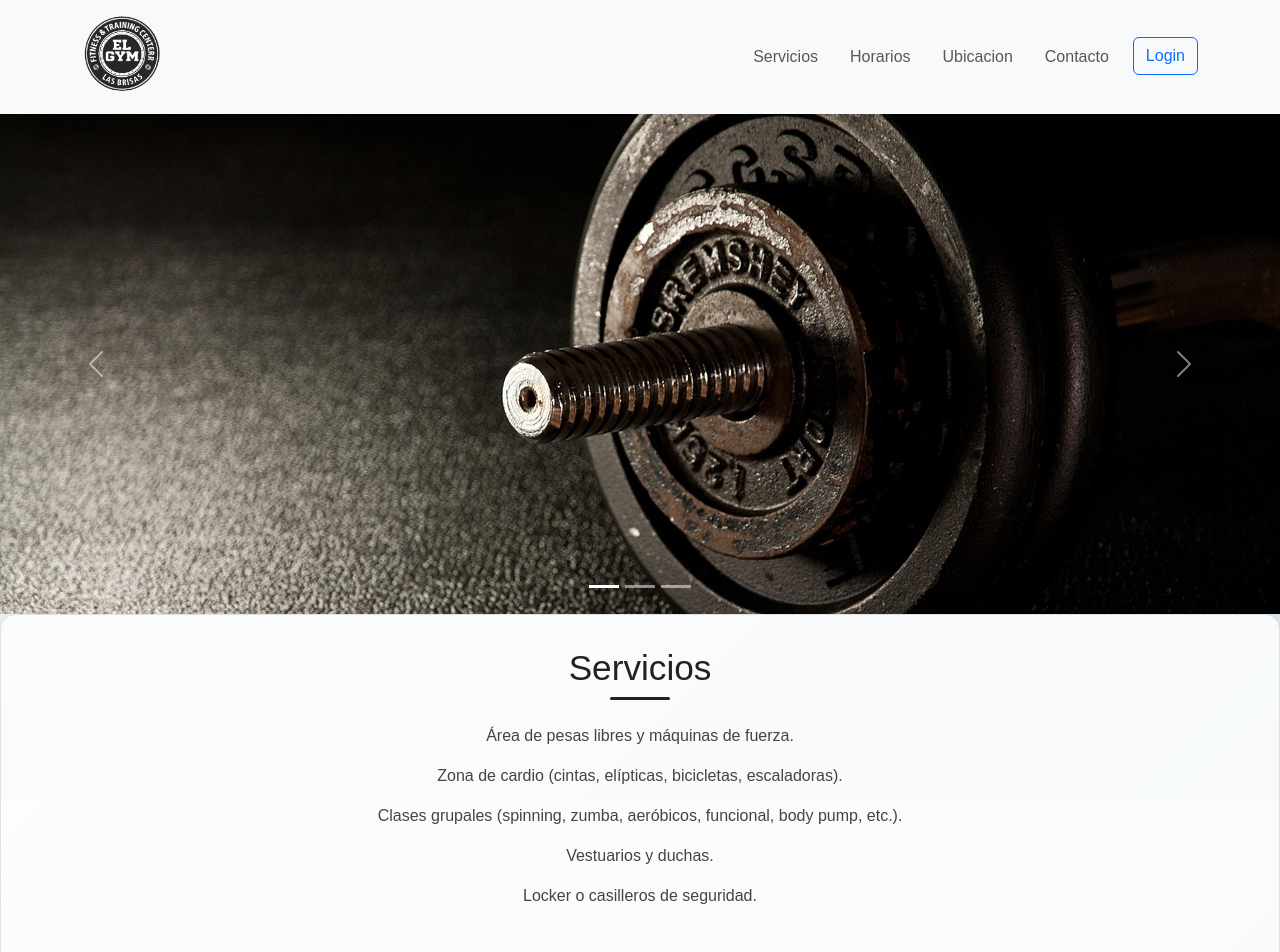
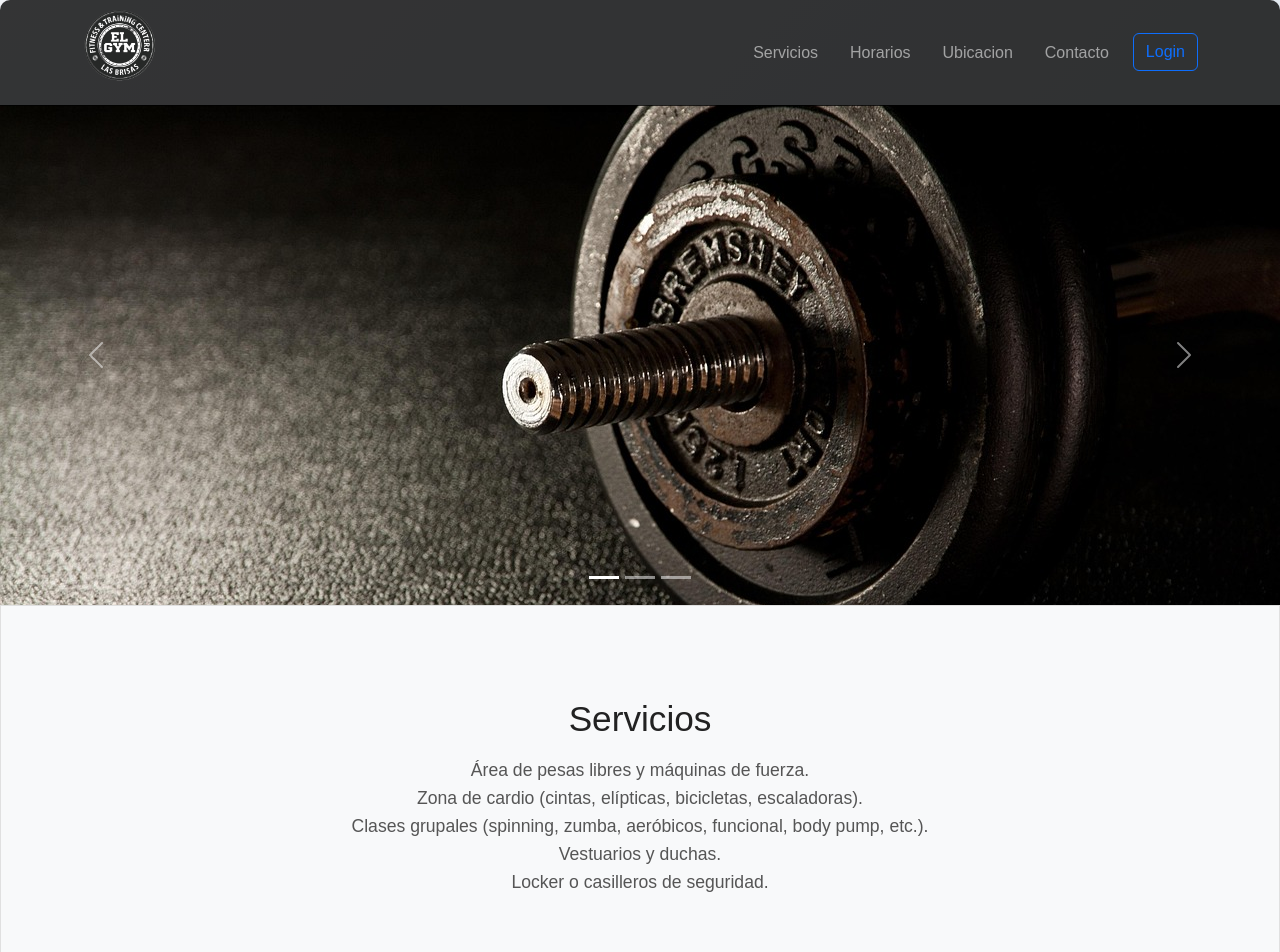
Before and after one commit to dgaitan2025/web_GYM, a React (Vite) app in the folder Frontend/GYM_APP/: page / in a window 1280 px wide. Shown: the top 952 px of the page. Built offline with nearby package versions, Linux system fonts and the light colour scheme.

Commit message:
Se modifica y optimiza codigo de bienvenida

```diff
--- a/Frontend/GYM_APP/package.json
+++ b/Frontend/GYM_APP/package.json
@@ -14,8 +14,7 @@
     "bootstrap": "^5.3.7",
     "react": "^19.1.0",
     "react-dom": "^19.1.0",
-    "react-router-dom": "^7.7.0",
-    "validador-dpi-nit": "^0.9.0"
+    "react-router-dom": "^7.7.0"
   },
   "devDependencies": {
     "@eslint/js": "^9.30.1",
--- a/Frontend/GYM_APP/src/App.jsx
+++ b/Frontend/GYM_APP/src/App.jsx
@@ -1,4 +1,4 @@
-import { BrowserRouter as Router, Routes, Route } from "react-router-dom";
+import { BrowserRouter as Router, Routes, Route,useNavigate } from "react-router-dom";
 import HomeSite from "./Front/HomeSite";
 import Login from "./Front/Login";
 import SiteDinamic from "./Front/SiteDinamic";
--- a/Frontend/GYM_APP/src/Front/HomeSite.css
+++ b/Frontend/GYM_APP/src/Front/HomeSite.css
@@ -1,15 +1,27 @@
 
-/* Ajusta el alto del carrusel */
+html {
+  scroll-padding-top: 105px; /* desplazamiento con anclas */
+}
+
+/* navbar  */
+
+.bg-black-transparent{
+background-color: rgba(0, 0, 0, 0.79);
+border-top-right-radius: 10px;
+border-top-left-radius: 10px;
+}
+
+/* Carousel*/
 .custom-carousel {
   width: 100%;
   height: auto;
+  margin-top: 105px;
   max-height: 500px;
   overflow: hidden;
   margin-bottom: 0;
   padding-bottom: 0;
 }
 
-/* Hace que la imagen se escale sin deformarse */
 .carousel-img {
   width: 100%;
   height: auto;
@@ -17,43 +29,19 @@
   object-fit: cover;
 }
 
-.logo {
-
-
-  align-items: center;
-  gap: 1.5rem; /* espacio entre imagen y texto */
-  padding-top: 0.5rem;
-}
-
-.logo-img {
-
-  width: 80px;  /* ajusta el tamaño */
-  height: 80px;
-  border-radius: 50%; /* ✅ Si quieres que se vea circular */
-  object-fit: cover;
-}
-
-
-
-/* ============================= */
-/* SECCIONES */
-/* ============================= */
+/*secciones*/
 section {
-  scroll-margin-top: 100px;
+  display: flex;
+  flex-direction: column;
+  height: 400px;
   padding: 10rem 1rem;
+  background-color: #f8f9fa;
+  scroll-margin-top: 120px;
   text-align: center;
-  margin: 2rem auto;
-  max-width: 100%;
-  background: #ffffffcc; /* blanco con ligera transparencia */
-  border-radius: 15px;
   box-shadow: 0 8px 20px rgba(0, 0, 0, 0.1);
   border: 1px solid #e0e0e0;
-  transition: transform 0.3s ease, box-shadow 0.3s ease;
-}
-
-section:hover {
-  transform: translateY(-5px);
-  box-shadow: 0 12px 25px rgba(0, 0, 0, 0.2);
+  align-items: center;    /* Centra horizontalmente */
+  justify-content: center; /* Centra verticalmente */
 }
 
 section h2 {
@@ -61,16 +49,7 @@ section h2 {
   color: #222;
   margin-bottom: 1rem;
   position: relative;
-}
 
-section h2::after {
-  content: "";
-  width: 60px;
-  height: 3px;
-  background-color: #222;
-  display: block;
-  margin: 0.5rem auto 0;
-  border-radius: 2px;
 }
 
 section p {
@@ -80,26 +59,3 @@ section p {
   max-width: 800px;
   margin: 0 auto 1rem;
 }
-
-section ul {
-  list-style: none;
-  padding: 0;
-  margin-top: 1rem;
-}
-
-section ul li {
-  padding: 0.5rem 0;
-  color: #444;
-  font-size: 1rem;
-}
-
-/* En móviles, reduce el alto si es necesario */
-@media (max-width: 576px) {
-  .custom-carousel {
-    max-height: 300px;
-  }
-
-  .carousel-img {
-    max-height: 300px;
-  }
-}
--- a/Frontend/GYM_APP/src/Front/HomeSite.jsx
+++ b/Frontend/GYM_APP/src/Front/HomeSite.jsx
@@ -1,4 +1,4 @@
-import React, { useState } from "react";
+import { useState } from "react";
 import { useNavigate } from "react-router-dom";
 import "./HomeSite.css";
 
@@ -16,8 +16,10 @@ export default function Home() {
   return (
     <>
       {/* Navbar */}
-      <nav className="navbar navbar-expand-md bg-light shadow-sm py-0 px-4 sticky-top">
-        <div className="container-sm d-flex flex-column flex-md-row justify-content-between align-items-center py-2">
+
+
+      <nav className="navbar navbar-expand-md  navbar-dark shadow-sm px-4 fixed-top bg-black-transparent">
+        <div className="container-sm ">
           <div className="logo" onClick={scrollToTop} style={{ cursor: "pointer" }}>
             <img src="/fit.jpg" alt="Logo GYM" className="logo-img" style={{ height: "75px" }} />
           </div>
@@ -27,7 +29,7 @@ export default function Home() {
           </button>
 
           <div className={`collapse navbar-collapse ${menuOpen ? "show" : ""}`}>
-            <ul className="navbar-nav ms-auto mb-2 mb-md-0 gap-3">
+            <ul className="navbar-nav ms-auto mb-2 mb-md-0 gap-3 color-text">
               {["servicios", "horarios", "ubicacion", "contacto"].map((section) => (
                 <li className="nav-item" key={section}>
                   <a
@@ -54,8 +56,8 @@ export default function Home() {
         id="carouselExampleIndicators"
         className="carousel slide custom-carousel"
         data-bs-ride="carousel"
-        data-bs-interval="3000"
-      >
+        data-bs-interval="3000" >
+
         <div className="carousel-indicators">
           {[0, 1, 2].map((i) => (
             <button
@@ -99,19 +101,19 @@ export default function Home() {
       </div>
 
       {/* Secciones principales */}
-      <main >
-        <section id="servicios" className="mb-5">
+
+        <section id="servicios">
           <h2>Servicios</h2>
-          <ul>
-            <li>Área de pesas libres y máquinas de fuerza.</li>
-            <li>Zona de cardio (cintas, elípticas, bicicletas, escaladoras).</li>
-            <li>Clases grupales (spinning, zumba, aeróbicos, funcional, body pump, etc.).</li>
-            <li>Vestuarios y duchas.</li>
-            <li>Locker o casilleros de seguridad.</li>
-          </ul>
+          <p>
+            Área de pesas libres y máquinas de fuerza.<br />
+            Zona de cardio (cintas, elípticas, bicicletas, escaladoras).<br />
+           Clases grupales (spinning, zumba, aeróbicos, funcional, body pump, etc.).<br />
+            Vestuarios y duchas.<br />
+            Locker o casilleros de seguridad.<br />
+          </p>
         </section>
 
-        <section id="horarios" className="mb-5">
+        <section id="horarios" >
           <h2>Horarios</h2>
           <p>
             Lunes a Viernes: 5:00 a.m. – 10:00 p.m.<br />
@@ -119,7 +121,7 @@ export default function Home() {
           </p>
         </section>
 
-        <section id="ubicacion" className="mb-5">
+        <section id="ubicacion" >
           <h2>Ubicación</h2>
           <p>Colonia Las Brisas, Zona 6, Mixco, Guatemala.</p>
         </section>
@@ -131,7 +133,7 @@ export default function Home() {
             Correo: <a href="mailto:maljoss69@gmail.com">maljoss69@gmail.com</a>
           </p>
         </section>
-      </main>
+
     </>
   );
 }
--- a/Frontend/GYM_APP/src/Funciones/PrivateRoute.jsx
+++ b/Frontend/GYM_APP/src/Funciones/PrivateRoute.jsx
@@ -4,5 +4,5 @@ import { Navigate } from "react-router-dom";
 export default function PrivateRoute({ children }) {
   const isLogged = localStorage.getItem("isLogged") === "true";
 
-  return isLogged ? children : <Navigate to="/" replace />;
+  return isLogged ? children : <Navigate to="/login" replace />;
 }
--- a/Frontend/GYM_APP/src/Vistas/VistaUsuarios.jsx
+++ b/Frontend/GYM_APP/src/Vistas/VistaUsuarios.jsx
@@ -48,7 +48,8 @@ const Usuarios = () => {
             {clientes &&
               clientes
                 .filter((u) =>
-                  u.Nombre.toLowerCase().includes(search.toLowerCase())
+                  u.Numero_Identificacion.toLowerCase().includes(search.toLowerCase())
+
                 )
                 .map((user, idx) => (
                   <tr key={idx}>
--- a/Frontend/GYM_APP/vite.config.js
+++ b/Frontend/GYM_APP/vite.config.js
@@ -3,7 +3,7 @@ import react from '@vitejs/plugin-react'
 
 export default defineConfig({
   plugins: [react()],
-  base: './',
+  base: '/',
   build: {
 
     outDir: 'dist',
```
Also changed, not shown: 1 other file (tests, documents, lock files or other folders).
